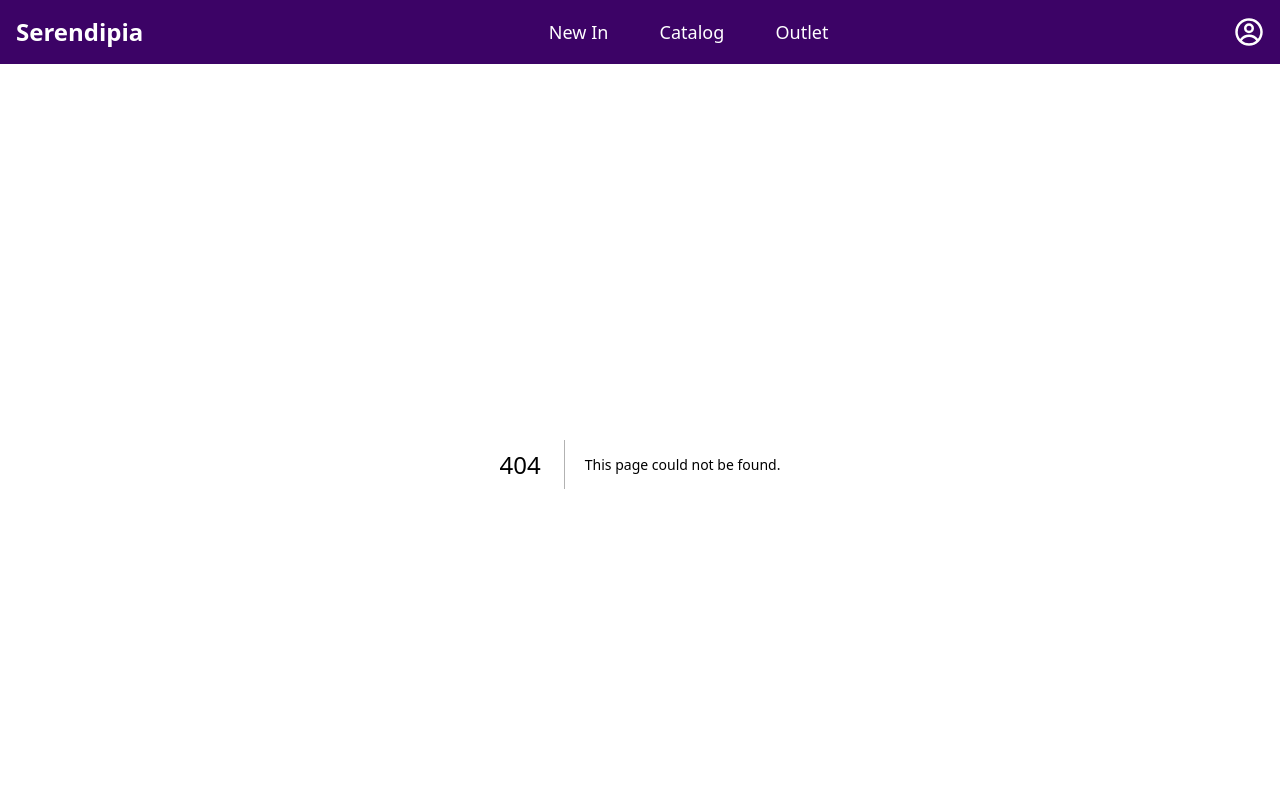
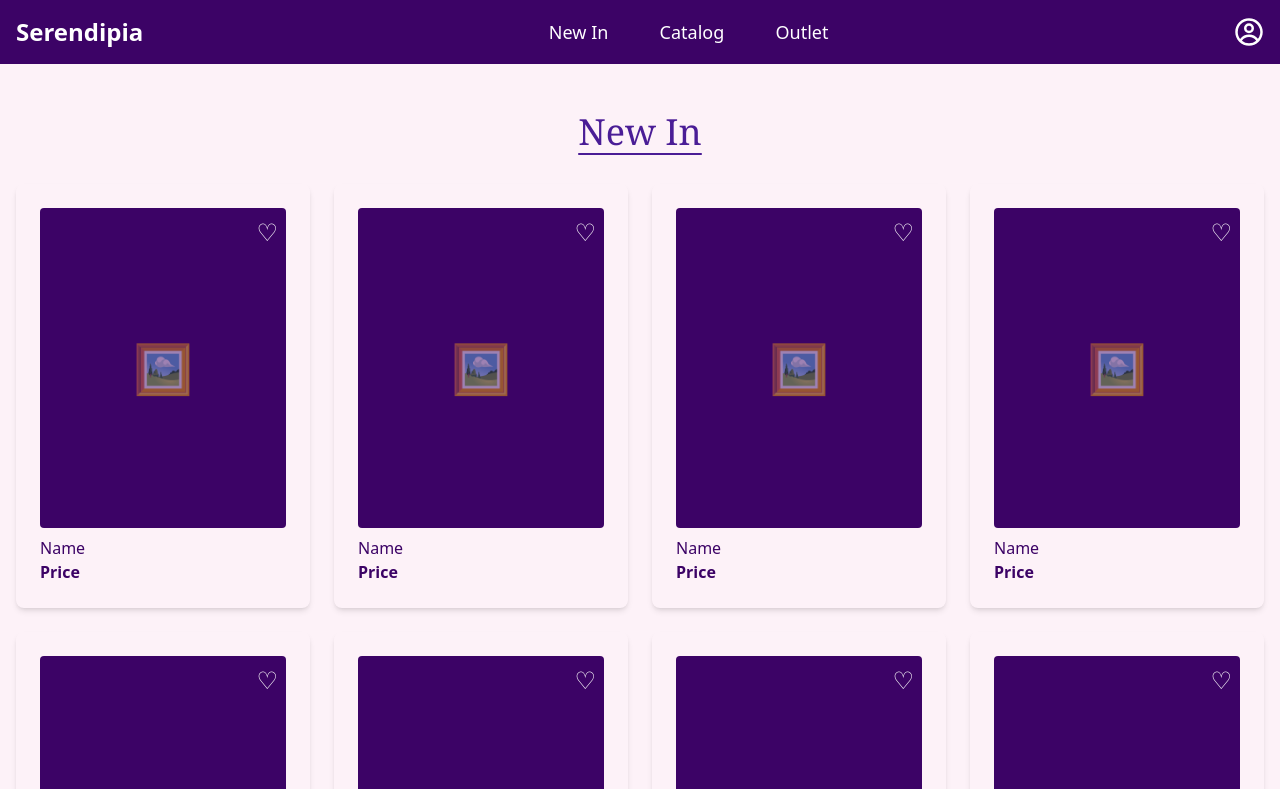
Before and after one commit to Gabriel2121621/JewerlleryShop, a Next.js app: page /newin in a window 1280 px wide. Before the commit this address had no page. Shown: the top 789 px of the page. Built offline with nearby package versions, Linux system fonts and the light colour scheme.

Commit message:
New in Implementatioon

```diff
--- /dev/null
+++ b/app/components/Icons.tsx
@@ -0,0 +1,7 @@
+import React from "react";
+
+// heart icon
+export const HeartIcon = () => <span className="text-2xl text-white">♡</span>;
+
+// image placeholder icon
+export const ImageIcon = () => <span className="text-5xl opacity-50">🖼️</span>;
--- /dev/null
+++ b/app/components/ProductCard.tsx
@@ -0,0 +1,27 @@
+import React from "react";
+const HeartIcon = () => <span>♡</span>;
+const ImageIcon = () => <span className="text-5xl opacity-50">🖼️</span>;
+
+interface ProductCardProps {
+  name: string;
+  price: string;
+}
+
+const ProductCard: React.FC<ProductCardProps> = ({ name, price }) => {
+  return (
+    <div className="rounded-lg p-6 shadow-md">
+      <div className="relative flex h-80 items-center justify-center rounded bg-purple-950">
+        <ImageIcon />
+        <button className="absolute top-2 right-2 text-2xl text-white">
+          <HeartIcon />
+        </button>
+      </div>
+      <div className="pt-2 text-left">
+        <p className="text-purple-950">{name}</p>
+        <p className="font-semibold text-purple-950">{price}</p>
+      </div>
+    </div>
+  );
+};
+
+export default ProductCard;
--- /dev/null
+++ b/app/newin/page.tsx
@@ -0,0 +1,46 @@
+import React from "react";
+import ProductCard from "../components/productcard";
+
+const BestSellers: React.FC = () => {
+  // En una app real, esto vendría de una API
+  const products = [
+    { name: "Name", price: "Price" },
+    { name: "Name", price: "Price" },
+    { name: "Name", price: "Price" },
+    { name: "Name", price: "Price" },
+
+    { name: "Name", price: "Price" },
+    { name: "Name", price: "Price" },
+    { name: "Name", price: "Price" },
+    { name: "Name", price: "Price" },
+
+    { name: "Name", price: "Price" },
+    { name: "Name", price: "Price" },
+    { name: "Name", price: "Price" },
+    { name: "Name", price: "Price" },
+
+    { name: "Name", price: "Price" },
+    { name: "Name", price: "Price" },
+    { name: "Name", price: "Price" },
+    { name: "Name", price: "Price" },
+  ];
+
+  return (
+    <section className="bg-pink-50 px-4 py-12">
+      <h2 className="mb-8 text-center font-serif text-4xl text-purple-900 underline decoration-2 underline-offset-8">
+        New In
+      </h2>
+      <div className="container mx-auto grid grid-cols-2 grid-rows-4 gap-6 md:grid-cols-4">
+        {products.map((product, index) => (
+          <ProductCard key={index} name={product.name} price={product.price} />
+        ))}
+      </div>
+    </section>
+  );
+};
+
+const AppNewIn: React.FC = () => {
+  return <BestSellers />;
+};
+
+export default AppNewIn;
--- a/app/page.tsx
+++ b/app/page.tsx
@@ -1,8 +1,8 @@
 import React from "react";
+import ProductCard from "./components/productcard";
+import { ImageIcon } from "./components/Icons";
+// --- Iconos (placeholders) ---
 
-// --- Iconos (placeholders) ---
-const HeartIcon = () => <span>♡</span>;
-const ImageIcon = () => <span className="text-5xl opacity-50">🖼️</span>;
 const ChevronLeftIcon = () => <span className="text-5xl">{"<"}</span>;
 const ChevronRightIcon = () => <span className="text-5xl">{">"}</span>;
 
@@ -21,29 +21,6 @@ const HeroCarousel: React.FC = () => {
         <ChevronRightIcon />
       </button>
     </section>
-  );
-};
-
-// --- 3. Product Card ---
-interface ProductCardProps {
-  name: string;
-  price: string;
-}
-
-const ProductCard: React.FC<ProductCardProps> = ({ name, price }) => {
-  return (
-    <div className="rounded-lg p-6 shadow-md">
-      <div className="relative flex h-80 items-center justify-center rounded bg-purple-950">
-        <ImageIcon />
-        <button className="absolute top-2 right-2 text-2xl text-white">
-          <HeartIcon />
-        </button>
-      </div>
-      <div className="pt-2 text-left">
-        <p className="text-purple-950">{name}</p>
-        <p className="font-semibold text-purple-950">{price}</p>
-      </div>
-    </div>
   );
 };
 
```
